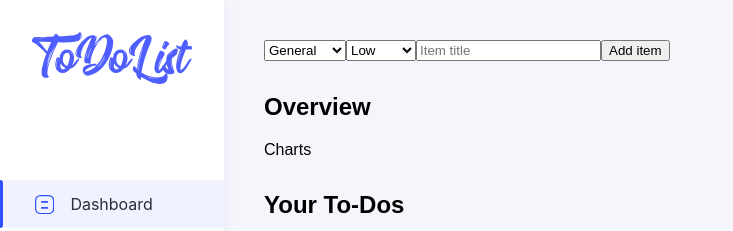
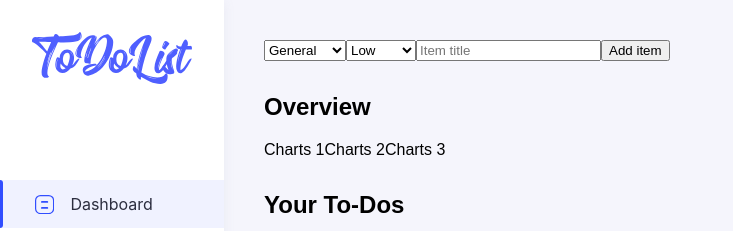
Before and after one commit to An1mus/merntodo, a React (Create React App) app: page /#/ in a window 1280 px wide. Shown: the top 231 px of the page, without its empty margins (0-733 px from the left). Built offline with nearby package versions, Linux system fonts and the light colour scheme.

Commit message:
Overview charts container

```diff
--- a/src/components/Todo/Overview.tsx
+++ b/src/components/Todo/Overview.tsx
@@ -2,6 +2,10 @@ import React from 'react';
 import styled from 'styled-components';
 
 const OverviewContainer = styled.section`
+`;
+
+const ChartsContainer = styled.div`
+    display: flex;
 `;
 
 const Overview = () => {
@@ -9,7 +13,11 @@ const Overview = () => {
         <OverviewContainer>
             <h2>Overview</h2>
 
-            <div>Charts</div>
+            <ChartsContainer>
+                <div>Charts 1</div>
+                <div>Charts 2</div>
+                <div>Charts 3</div>
+            </ChartsContainer>
         </OverviewContainer>
     )
 };
```
